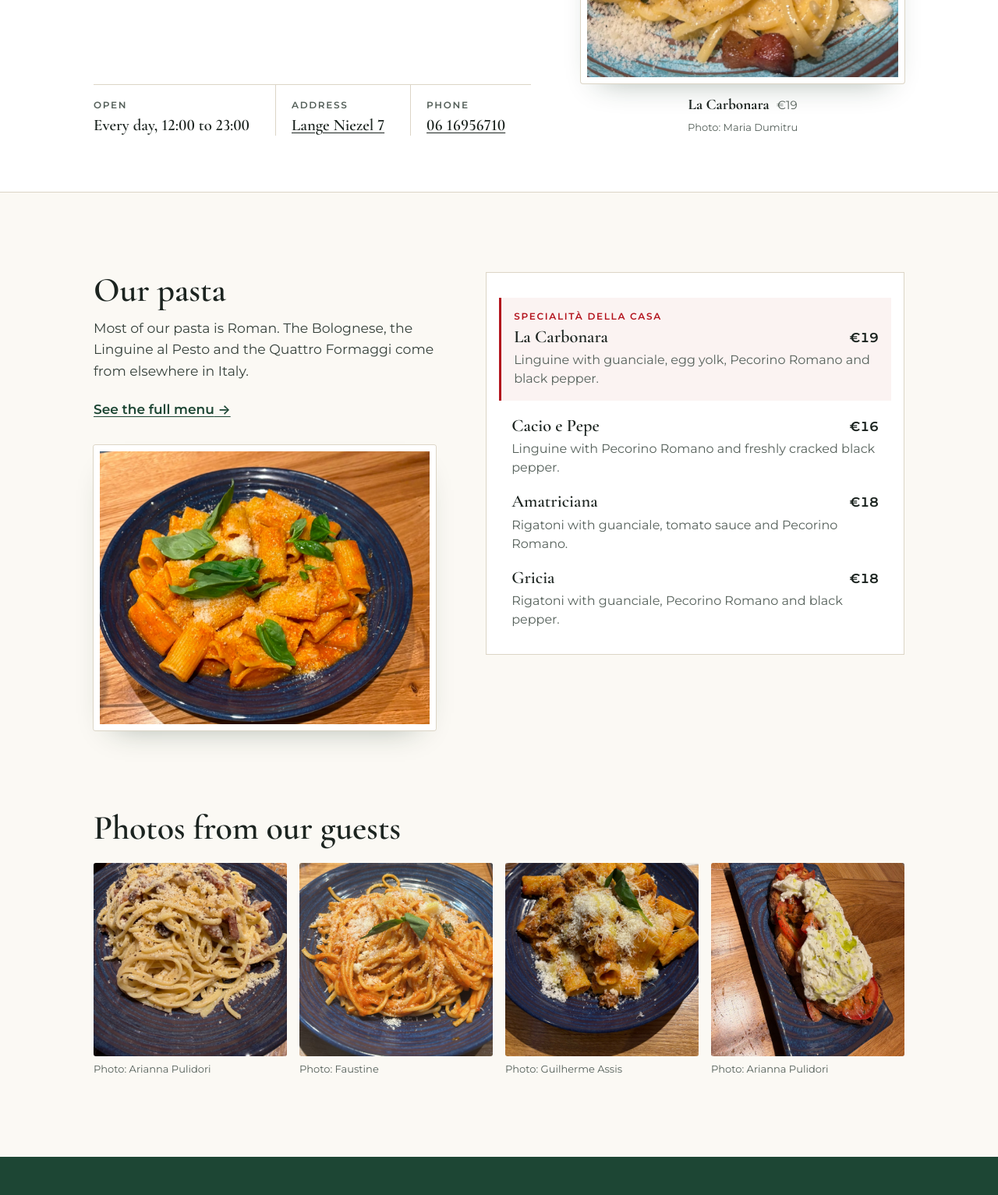
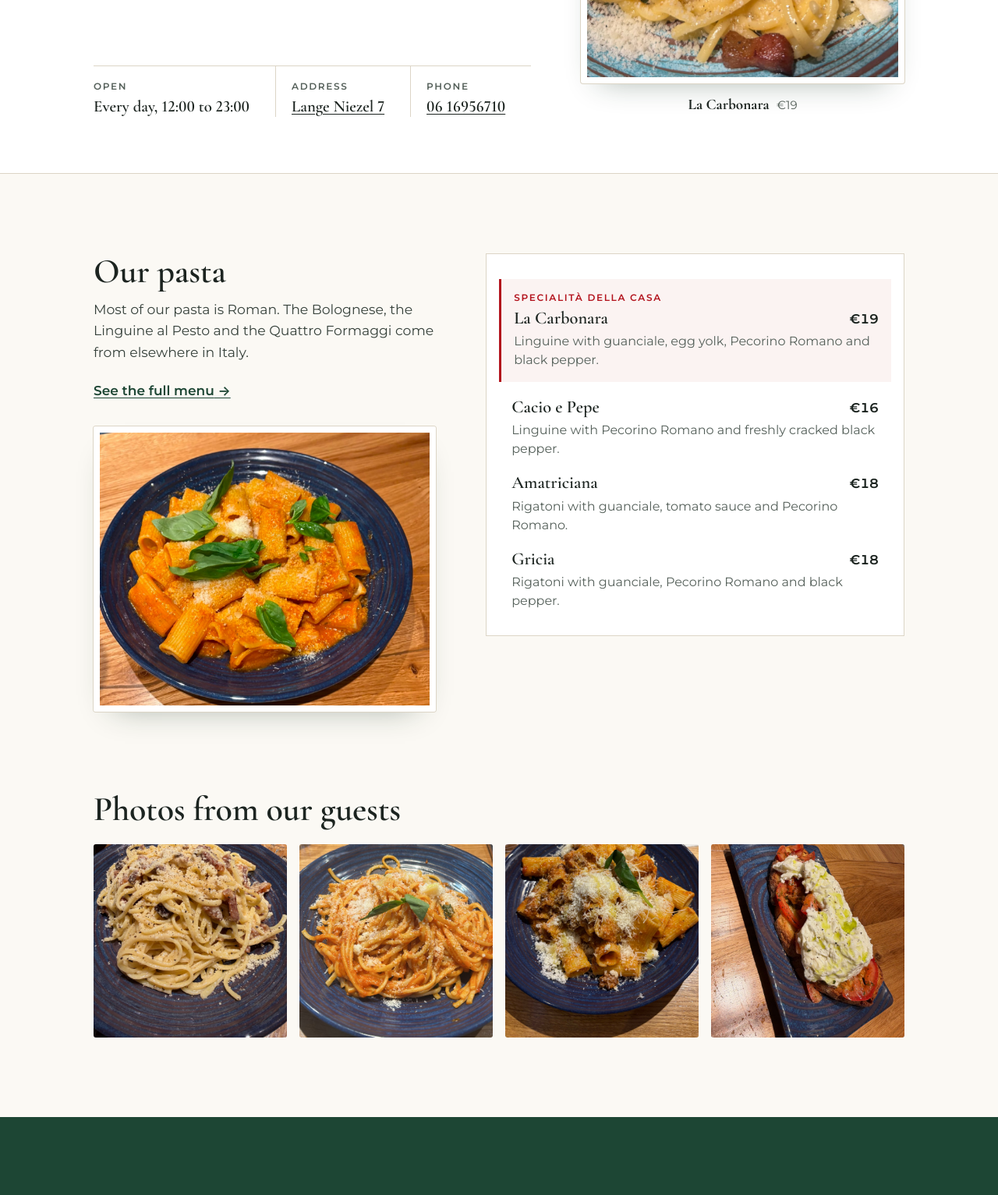
Before and after one commit to Tomeriko96/pasta, an Astro site in the folder site/: page / in a window 1280 px wide. Shown: the part 599-2132 px from the top of the page at 78% size. Built offline with nearby package versions, Linux system fonts and the light colour scheme; Astro itself is replaced by a stand-in of ours.

Commit message:
Remove guest photo credits now that permission is given
Co-Authored-By: Claude Sonnet 5.5 <noreply@anthropic.com>

```diff
--- a/site/src/components/GuestPhotos.astro
+++ b/site/src/components/GuestPhotos.astro
@@ -1,8 +1,6 @@
 ---
-// Photos guests posted with their Google reviews, credited by name.
-// Permission from each photographer is still needed before going live.
+// Photos guests posted with their Google reviews (permission given).
 import { Picture } from 'astro:assets';
-import photos from '../data/photos.json';
 import carbonara2 from '../assets/guests/carbonara-2.jpg';
 import pomodoro from '../assets/guests/pomodoro.jpg';
 import ragu from '../assets/guests/ragu.jpg';
@@ -14,10 +12,10 @@ interface Props { lang: Lang }
 const t = copy(Astro.props.lang);
 const g = t.guests;
 const items = [
-  { src: carbonara2, alt: t.photos.carbonara, credit: photos['carbonara-2'].credit },
-  { src: pomodoro, alt: g.pomodoro, credit: photos.pomodoro.credit },
-  { src: ragu, alt: g.ragu, credit: photos.ragu.credit },
-  { src: bruschetta, alt: g.bruschetta, credit: photos['guest-bruschetta'].credit },
+  { src: carbonara2, alt: t.photos.carbonara },
+  { src: pomodoro, alt: g.pomodoro },
+  { src: ragu, alt: g.ragu },
+  { src: bruschetta, alt: g.bruschetta },
 ];
 ---
 <section class="band guests" aria-labelledby="guests-title">
@@ -29,7 +27,6 @@ const items = [
           <figure>
             <Picture src={p.src} formats={['avif', 'webp']} widths={[320, 560, 800]}
               sizes="(min-width: 960px) 260px, 50vw" alt={p.alt} loading="lazy" />
-            {p.credit && <figcaption>{g.credit(p.credit)}</figcaption>}
           </figure>
         </li>
       ))}
--- a/site/src/data/photos.json
+++ b/site/src/data/photos.json
@@ -1,11 +1,11 @@
 {
-  "_comment": "Photos on the website (site/src/assets). Source files: images/La_Carbonara_review_images_2026 (gitignored). Guest photos come from Google Maps reviews; ask each photographer for permission before the site goes live, or replace them.",
-  "carbonara":    { "file": "carbonara.jpg",            "source": "review_004", "credit": "Maria Dumitru" },
-  "storefront":   { "file": "storefront.jpg",           "source": "review_027", "credit": null },
-  "rigatoni":     { "file": "rigatoni.jpg",             "source": "review_028", "credit": null },
-  "bruschetta":   { "file": "bruschetta.jpg",           "source": "review_025", "credit": null },
-  "carbonara-2":  { "file": "guests/carbonara-2.jpg",   "source": "review_010", "credit": "Arianna Pulidori" },
-  "pomodoro":     { "file": "guests/pomodoro.jpg",      "source": "review_014", "credit": "Faustine" },
-  "ragu":         { "file": "guests/ragu.jpg",          "source": "review_017", "credit": "Guilherme Assis" },
-  "guest-bruschetta": { "file": "guests/bruschetta.jpg", "source": "review_011", "credit": "Arianna Pulidori" }
+  "_comment": "Photos on the website (site/src/assets). Source files: images/La_Carbonara_review_images_2026 (gitignored). Guest photos come from Google Maps reviews; permission to use them has been given.",
+  "carbonara":    { "file": "carbonara.jpg",            "source": "review_004" },
+  "storefront":   { "file": "storefront.jpg",           "source": "review_027" },
+  "rigatoni":     { "file": "rigatoni.jpg",             "source": "review_028" },
+  "bruschetta":   { "file": "bruschetta.jpg",           "source": "review_025" },
+  "carbonara-2":  { "file": "guests/carbonara-2.jpg",   "source": "review_010" },
+  "pomodoro":     { "file": "guests/pomodoro.jpg",      "source": "review_014" },
+  "ragu":         { "file": "guests/ragu.jpg",          "source": "review_017" },
+  "guest-bruschetta": { "file": "guests/bruschetta.jpg", "source": "review_011" }
 }
--- a/site/src/i18n/de.ts
+++ b/site/src/i18n/de.ts
@@ -19,7 +19,6 @@ const de = (f: Facts): Copy => ({
   storefrontCaption: 'Achte auf die rote Leuchtreklame.',
   guests: {
     title: "Fotos unserer Gäste",
-    credit: (name: string) => `Foto: ${name}`,
     pomodoro: "Linguine mit Tomatensauce und Basilikum.",
     ragu: "Bolognese: Rigatoni mit Bolognese-Sauce und Parmigiano Reggiano.",
     bruschetta: "Bruschetta Cremosa mit Stracciatella und Tomaten.",
--- a/site/src/i18n/en.ts
+++ b/site/src/i18n/en.ts
@@ -20,7 +20,6 @@ const en = (f: Facts) => ({
   storefrontCaption: 'Look for the red neon sign.',
   guests: {
     title: "Photos from our guests",
-    credit: (name: string) => `Photo: ${name}`,
     pomodoro: "Linguine with tomato sauce and basil.",
     ragu: "Bolognese: rigatoni with Bolognese sauce and Parmigiano Reggiano.",
     bruschetta: "Bruschetta Cremosa with stracciatella and tomato.",
--- a/site/src/i18n/es.ts
+++ b/site/src/i18n/es.ts
@@ -19,7 +19,6 @@ const es = (f: Facts): Copy => ({
   storefrontCaption: 'Busca el rótulo de neón rojo.',
   guests: {
     title: "Fotos de nuestros clientes",
-    credit: (name: string) => `Foto: ${name}`,
     pomodoro: "Linguine con salsa de tomate y albahaca.",
     ragu: "Bolognese: rigatoni con salsa boloñesa y Parmigiano Reggiano.",
     bruschetta: "Bruschetta Cremosa con stracciatella y tomate.",
--- a/site/src/i18n/fr.ts
+++ b/site/src/i18n/fr.ts
@@ -19,7 +19,6 @@ const fr = (f: Facts): Copy => ({
   storefrontCaption: 'Cherchez l’enseigne au néon rouge.',
   guests: {
     title: "Les photos de nos clients",
-    credit: (name: string) => `Photo : ${name}`,
     pomodoro: "Linguine à la sauce tomate et au basilic.",
     ragu: "Bolognese : rigatoni à la sauce bolognaise et au Parmigiano Reggiano.",
     bruschetta: "Bruschetta Cremosa à la stracciatella et à la tomate.",
--- a/site/src/i18n/it.ts
+++ b/site/src/i18n/it.ts
@@ -19,7 +19,6 @@ const it = (f: Facts): Copy => ({
   storefrontCaption: 'Cerca l’insegna rossa al neon.',
   guests: {
     title: "Le foto dei nostri ospiti",
-    credit: (name: string) => `Foto di ${name}`,
     pomodoro: "Linguine al pomodoro e basilico.",
     ragu: "Bolognese: rigatoni al ragù bolognese con Parmigiano Reggiano.",
     bruschetta: "Bruschetta Cremosa con stracciatella e pomodorini.",
--- a/site/src/i18n/nl.ts
+++ b/site/src/i18n/nl.ts
@@ -19,7 +19,6 @@ const nl = (f: Facts): Copy => ({
   storefrontCaption: 'Je herkent ons aan het rode neonbord.',
   guests: {
     title: "Foto’s van onze gasten",
-    credit: (name: string) => `Foto: ${name}`,
     pomodoro: "Linguine met tomatensaus en basilicum.",
     ragu: "Rigatoni Bolognese met Parmigiano Reggiano.",
     bruschetta: "Bruschetta Cremosa met stracciatella en tomaat.",
--- a/site/src/styles/global.css
+++ b/site/src/styles/global.css
@@ -305,8 +305,6 @@ h3 { font-size: 1.5rem; }
 .guests { padding-top: 0; }
 .guest-grid { display: grid; grid-template-columns: repeat(4, minmax(0, 1fr)); gap: 16px; margin-top: 1.25rem; }
 .guest-grid img { width: 100%; aspect-ratio: 1; object-fit: cover; border-radius: 3px; }
-.guest-grid figcaption { margin-top: .4rem; font-size: 13px; color: var(--muted); }
-.storefront figcaption .credit { display: block; margin-top: .2rem; font-size: 13px; }
 @media (max-width: 760px) {
   .guest-grid { grid-template-columns: repeat(2, minmax(0, 1fr)); gap: 12px; }
 }
--- a/site/src/views/Home.astro
+++ b/site/src/views/Home.astro
@@ -6,7 +6,6 @@ import carbonara from '../assets/carbonara.jpg';
 import FaqList from '../components/FaqList.astro';
 import DishPhoto from '../components/DishPhoto.astro';
 import GuestPhotos from '../components/GuestPhotos.astro';
-import photos from '../data/photos.json';
 import rigatoni from '../assets/rigatoni.jpg';
 import { routes, restaurant as r, section, findItem, itemName, itemDesc, formatPrice, type Lang } from '../lib/site';
 import { copy } from '../i18n/copy';
@@ -39,7 +38,6 @@ const drinks = [
       <div class="hero-photo">
         <ArchPhoto src={carbonara} alt={t.photos.carbonara} loading="eager">
           <b>{itemName(signature, lang)}</b> {formatPrice(signature.price, lang)}
-          {photos.carbonara.credit && <small class="credit">{t.guests.credit(photos.carbonara.credit)}</small>}
         </ArchPhoto>
       </div>
       <dl class="facts">
```
Also changed, not shown: AGENTS.md (+1 -1 lines), site/LAUNCH.md (+0 -7 lines), site/VOICE.md (+1 -1 lines).
